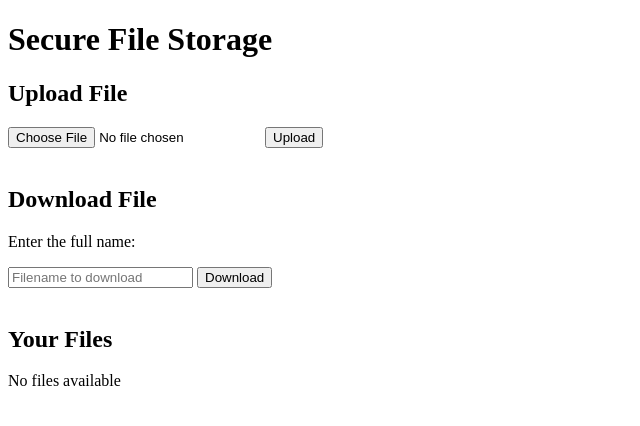
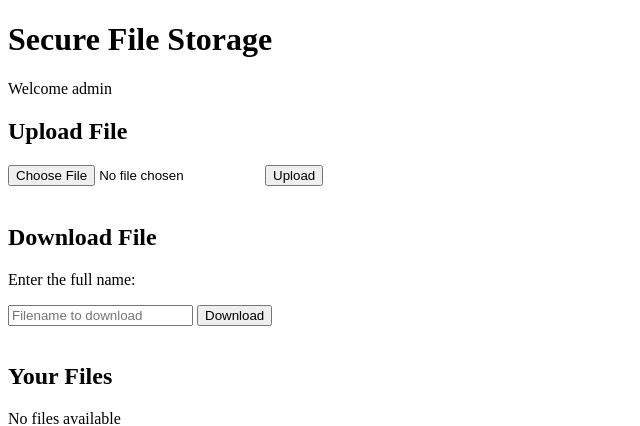
Before and after one commit to tyler19shea/cloud-secure-file-storage, a Flask app: page / in a window 1280 px wide. Shown: the part 62-488 px from the top of the page, without its empty margins (0-640 px from the left). Run offline with Flask 3, Linux system fonts and the light colour scheme; a user stored in the database is signed in; data that the repository does not hold is empty.

Commit message:
Add a more dynamic webpage that displays the user.

```diff
--- a/encryptStorageApp/encryption/encryption.py
+++ b/encryptStorageApp/encryption/encryption.py
@@ -20,7 +20,6 @@ def encrypt_file(username, file_path, filename):
 def decrypt_file(user, file_path, filename):
     s3_client.download_file(Config.S3_BUCKET_NAME, f'{user}/{filename}', file_path)
     log_error(f'file downloaded from S3: {file_path} {filename}')
-
     with open(file_path, 'rb') as enc_file:
         encrypted = enc_file.read()
     decrypted = fernet.decrypt(encrypted)
--- a/encryptStorageApp/templates/index.html
+++ b/encryptStorageApp/templates/index.html
@@ -38,6 +38,7 @@
             {% endif %}
         </nav>
         <h1>Secure File Storage</h1>
+        <p>Welcome {{ current_user.username }}</p>
 
         <!-- Upload Form -->
          <h2>Upload File</h2>
```
